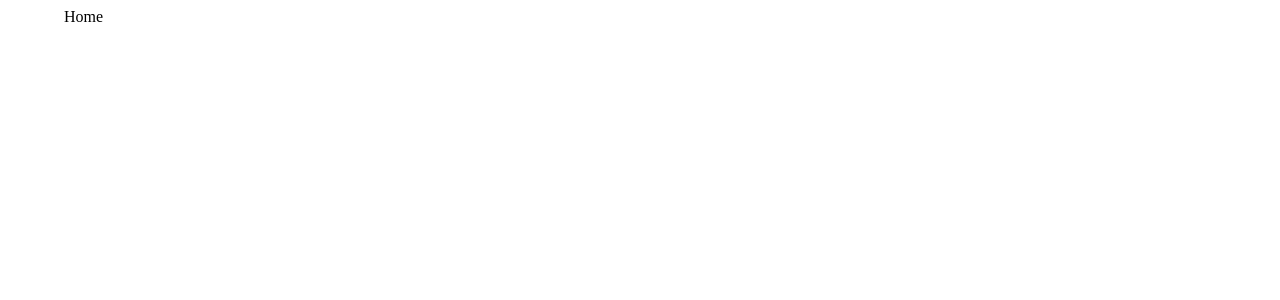
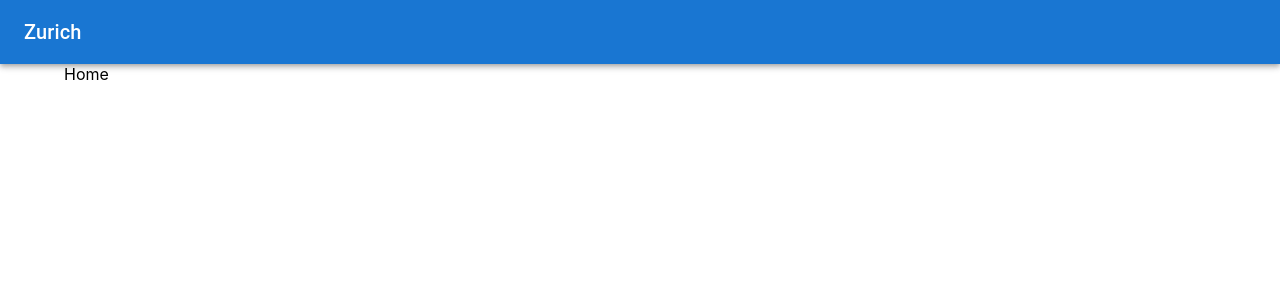
Before and after one commit to sandeepahuja-stack/demo-app, a React (Create React App) app: page / in a window 1280 px wide. Shown: the top 300 px of the page. Built offline with nearby package versions, Linux system fonts and the light colour scheme.

Commit message:
navbar component added (#8)

```diff
--- a/src/components/common/Layout/index.jsx
+++ b/src/components/common/Layout/index.jsx
@@ -1,5 +1,6 @@
 import { Container, createTheme, ThemeProvider } from "@mui/material";
 import React from "react";
+import Navbar from "../Navbar";
 
 function Layout(props) {
   const theme = createTheme();
@@ -7,6 +8,7 @@ function Layout(props) {
   return (
     <ThemeProvider theme={theme}>
       {/* Navbar section to be created */}
+      <Navbar />
       <Container>{props.children}</Container>
       {/*
       Footer section to be created
--- /dev/null
+++ b/src/components/common/Navbar/Navbar.jsx
@@ -0,0 +1,37 @@
+import { AppBar, Box, Toolbar, Typography } from "@mui/material";
+
+import { Link } from "react-router-dom";
+
+const Navbar = () => {
+  const style = {
+    textDecoration: "none",
+    color: "#fff",
+  };
+
+  return (
+    <AppBar position="static" variant="elevation">
+      <Toolbar
+        sx={{
+          justifyContent: "space-between",
+        }}
+      >
+        <Box component="nav">
+          <Typography
+            variant="h6"
+            component="div"
+            sx={{ flexGrow: 1 }}
+            role="menu"
+          >
+            <Link to="/" role="menu-link" style={style}>
+              Zurich
+            </Link>
+          </Typography>
+        </Box>
+
+        <Box display="flex" justifyContent="end"></Box>
+      </Toolbar>
+    </AppBar>
+  );
+};
+
+export default Navbar;
--- /dev/null
+++ b/src/components/common/Navbar/index.js
@@ -0,0 +1,2 @@
+import Navbar from "./Navbar";
+export default Navbar;
--- /dev/null
+++ b/src/index.css
@@ -0,0 +1,13 @@
+body {
+    margin: 0;
+    font-family: -apple-system, BlinkMacSystemFont, 'Segoe UI', 'Roboto', 'Oxygen',
+      'Ubuntu', 'Cantarell', 'Fira Sans', 'Droid Sans', 'Helvetica Neue',
+      sans-serif;
+    -webkit-font-smoothing: antialiased;
+    -moz-osx-font-smoothing: grayscale;
+  }
+
+  code {
+    font-family: source-code-pro, Menlo, Monaco, Consolas, 'Courier New',
+      monospace;
+  }
--- a/src/index.js
+++ b/src/index.js
@@ -2,7 +2,7 @@ import React from "react";
 import ReactDOM from "react-dom";
 import App from "App";
 import { BrowserRouter } from "react-router-dom";
-
+import "./index.css";
 // https://medium.com/geekculture/react-js-architecture-features-folder-structure-design-pattern-70b7b9103f22#7305
 
 ReactDOM.render(
```
